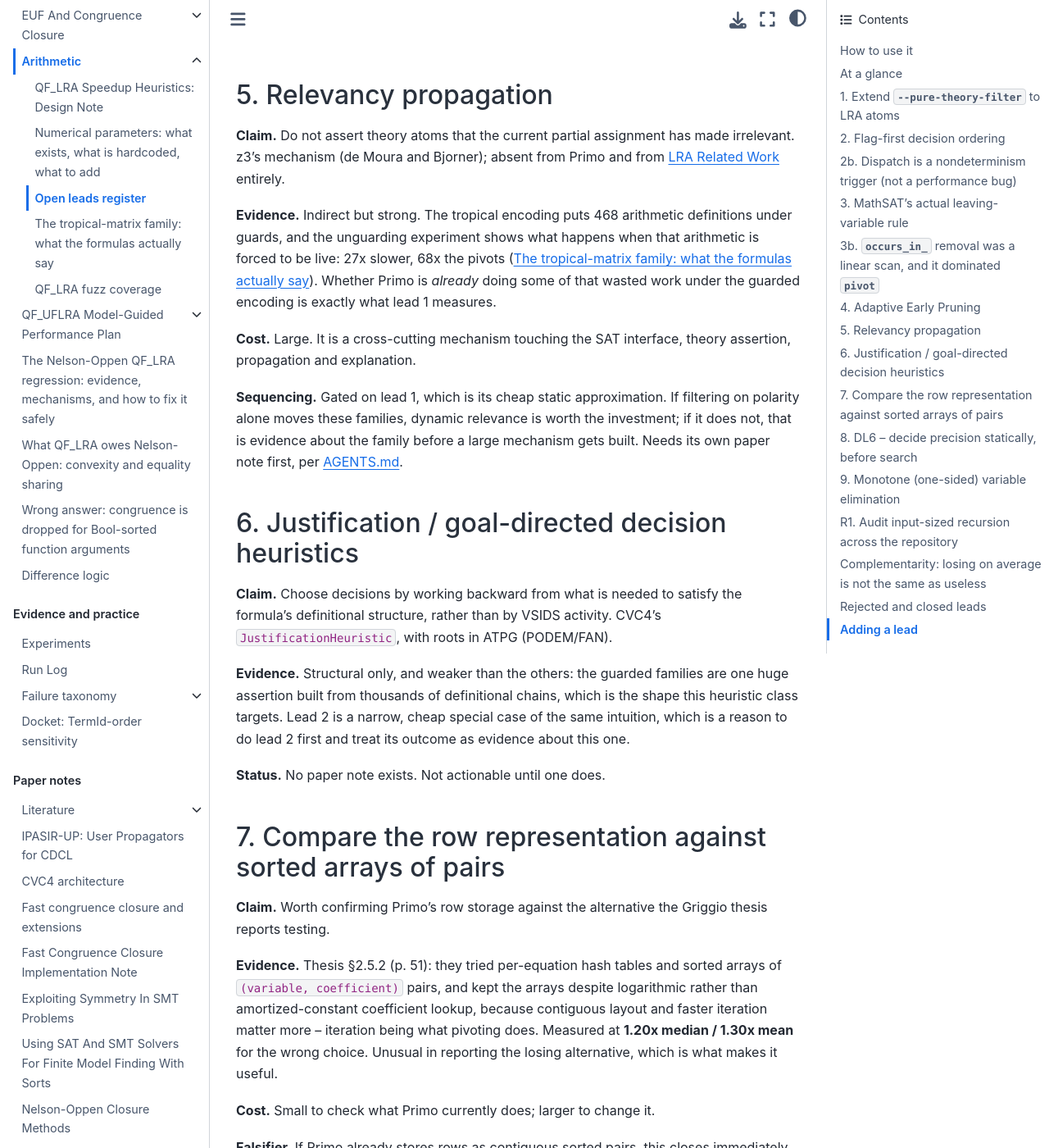
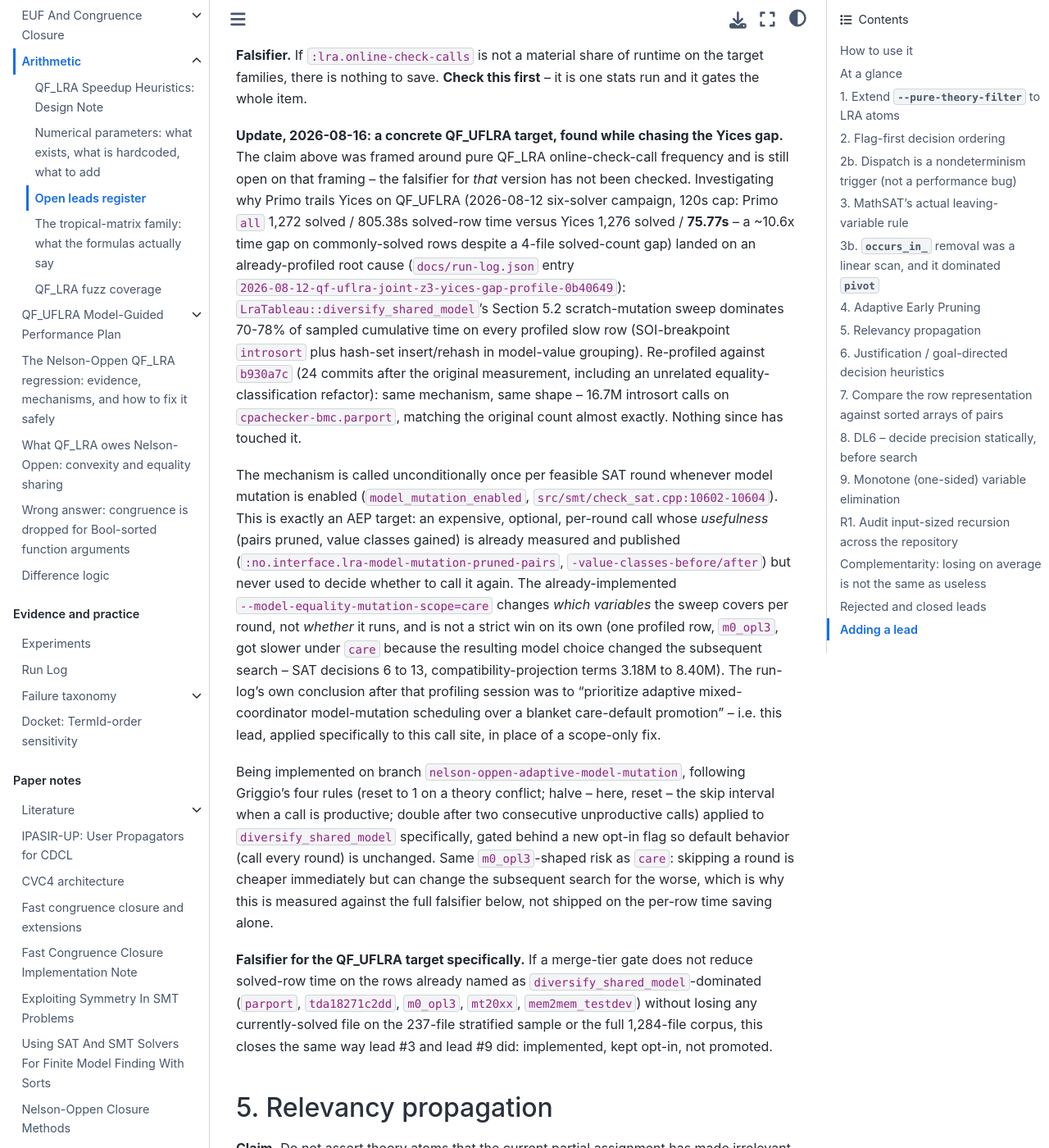
Before and after one commit to primo-solver/primo, a Jupyter Book: the page built from docs/open-leads.md, in a window 1280 px wide and 1400 px high, scrolled down 26064 px. Shown: the whole window at 82% size. Built offline with Jupyter Book 1.0.4 settings and Sphinx 7.4.7 and the Sphinx Book theme 1.1.4, drawn with Linux system fonts in a browser that asks for light colours; some of the changed text lies outside the part shown.

Commit message:
Record a concrete QF_UFLRA target for the Adaptive Early Pruning lead
Investigating the Yices performance gap landed on an already-profiled
root cause (docs/run-log.json, 0b40649 profiling entry):
LraTableau::diversify_shared_model dominates 70-78% of sampled time on
the slowest QF_UFLRA rows, and is called unconditionally once per
round. This is a concrete instance of open-leads.md's existing lead 4
(Adaptive Early Pruning), previously framed only around pure QF_LRA
online-check-call frequency. Record the target, the re-profiled
current-commit evidence, and the falsifier before starting
implementation on branch nelson-oppen-adaptive-model-mutation.

Co-Authored-By: Claude Sonnet 5 <noreply@anthropic.com>

```diff
--- a/docs/open-leads.md
+++ b/docs/open-leads.md
@@ -37,7 +37,7 @@ notes it points to.
 | [2b](#lead-two-lra-paths) | Dispatch trigger: propositional variables route pure QF_LRA to the NO path | neutral at 15s, but **costs solved files at 300s**; bisected to `ffaf9eb` on main | -- | **reopened 2026-08-07: a main-branch regression** |
 | [3](#lead-leaving-rule) | MathSAT's real leaving rule: least-violated, short-row tie-break | 167 vs 174 on the bar; beats the *other* existing policy by 5 | done | **implemented, opt-in; did not clear its bar** |
 | [3b](#lead-occurs-in) | `occurs_in_` maintenance: the representation is half a sparse matrix | tropical 1/10 -> **2/10** at 1200s, gained 1 / lost 0; bar-neutral on the stratified sample | **large** (representation change) | **implemented, default**; 2 earlier prototypes rejected |
-| [4](#lead-aep) | Adaptive Early Pruning | ~20% total time in its source | small-medium | open |
+| [4](#lead-aep) | Adaptive Early Pruning | ~20% total time in its source | small-medium | **in progress on a concrete QF_UFLRA target, see update** |
 | [5](#lead-relevancy) | Relevancy propagation | unknown, principled | **large** | open, gated on 1 |
 | [6](#lead-justification) | Justification / goal-directed decision heuristics | unknown | medium-large | open, no paper note yet |
 | [7](#lead-row-representation) | Compare row representation against sorted arrays of pairs | already the endorsed design; 0.00% map cost in the profile | done | **closed: already implemented** |
@@ -964,6 +964,57 @@ DPLL/theory interaction, which is where correctness bugs hide.
 on the target families, there is nothing to save. **Check this first** -- it is
 one stats run and it gates the whole item.
 
+**Update, 2026-08-16: a concrete QF_UFLRA target, found while chasing the
+Yices gap.** The claim above was framed around pure QF_LRA online-check-call
+frequency and is still open on that framing -- the falsifier for *that*
+version has not been checked. Investigating why Primo trails Yices on
+QF_UFLRA (2026-08-12 six-solver campaign, 120s cap: Primo `all` 1,272 solved /
+805.38s solved-row time versus Yices 1,276 solved / **75.77s** -- a ~10.6x
+time gap on commonly-solved rows despite a 4-file solved-count gap) landed on
+an already-profiled root cause
+(`docs/run-log.json` entry `2026-08-12-qf-uflra-joint-z3-yices-gap-profile-0b40649`):
+`LraTableau::diversify_shared_model`'s Section 5.2 scratch-mutation sweep
+dominates 70-78% of sampled cumulative time on every profiled slow row
+(SOI-breakpoint `introsort` plus hash-set insert/rehash in model-value
+grouping). Re-profiled against `b930a7c` (24 commits after the original
+measurement, including an unrelated equality-classification refactor): same
+mechanism, same shape -- 16.7M introsort calls on `cpachecker-bmc.parport`,
+matching the original count almost exactly. Nothing since has touched it.
+
+The mechanism is called unconditionally once per feasible SAT round whenever
+model mutation is enabled (`model_mutation_enabled`,
+`src/smt/check_sat.cpp:10602-10604`). This is exactly an AEP target: an
+expensive, optional, per-round call whose *usefulness* (pairs pruned, value
+classes gained) is already measured and published
+(`:no.interface.lra-model-mutation-pruned-pairs`,
+`-value-classes-before/after`) but never used to decide whether to call it
+again. The already-implemented `--model-equality-mutation-scope=care` changes
+*which variables* the sweep covers per round, not *whether* it runs, and is
+not a strict win on its own (one profiled row, `m0_opl3`, got slower under
+`care` because the resulting model choice changed the subsequent search --
+SAT decisions 6 to 13, compatibility-projection terms 3.18M to 8.40M). The
+run-log's own conclusion after that profiling session was to "prioritize
+adaptive mixed-coordinator model-mutation scheduling over a blanket
+care-default promotion" -- i.e. this lead, applied specifically to this call
+site, in place of a scope-only fix.
+
+Being implemented on branch `nelson-oppen-adaptive-model-mutation`, following
+Griggio's four rules (reset to 1 on a theory conflict; halve -- here, reset --
+the skip interval when a call is productive; double after two consecutive
+unproductive calls) applied to `diversify_shared_model` specifically, gated
+behind a new opt-in flag so default behavior (call every round) is
+unchanged. Same `m0_opl3`-shaped risk as `care`: skipping a round is cheaper
+immediately but can change the subsequent search for the worse, which is why
+this is measured against the full falsifier below, not shipped on the
+per-row time saving alone.
+
+**Falsifier for the QF_UFLRA target specifically.** If a merge-tier gate does
+not reduce solved-row time on the rows already named as
+`diversify_shared_model`-dominated (`parport`, `tda18271c2dd`, `m0_opl3`,
+`mt20xx`, `mem2mem_testdev`) without losing any currently-solved file on the
+237-file stratified sample or the full 1,284-file corpus, this closes the
+same way lead #3 and lead #9 did: implemented, kept opt-in, not promoted.
+
 (lead-relevancy)=
 ## 5. Relevancy propagation
 
```
